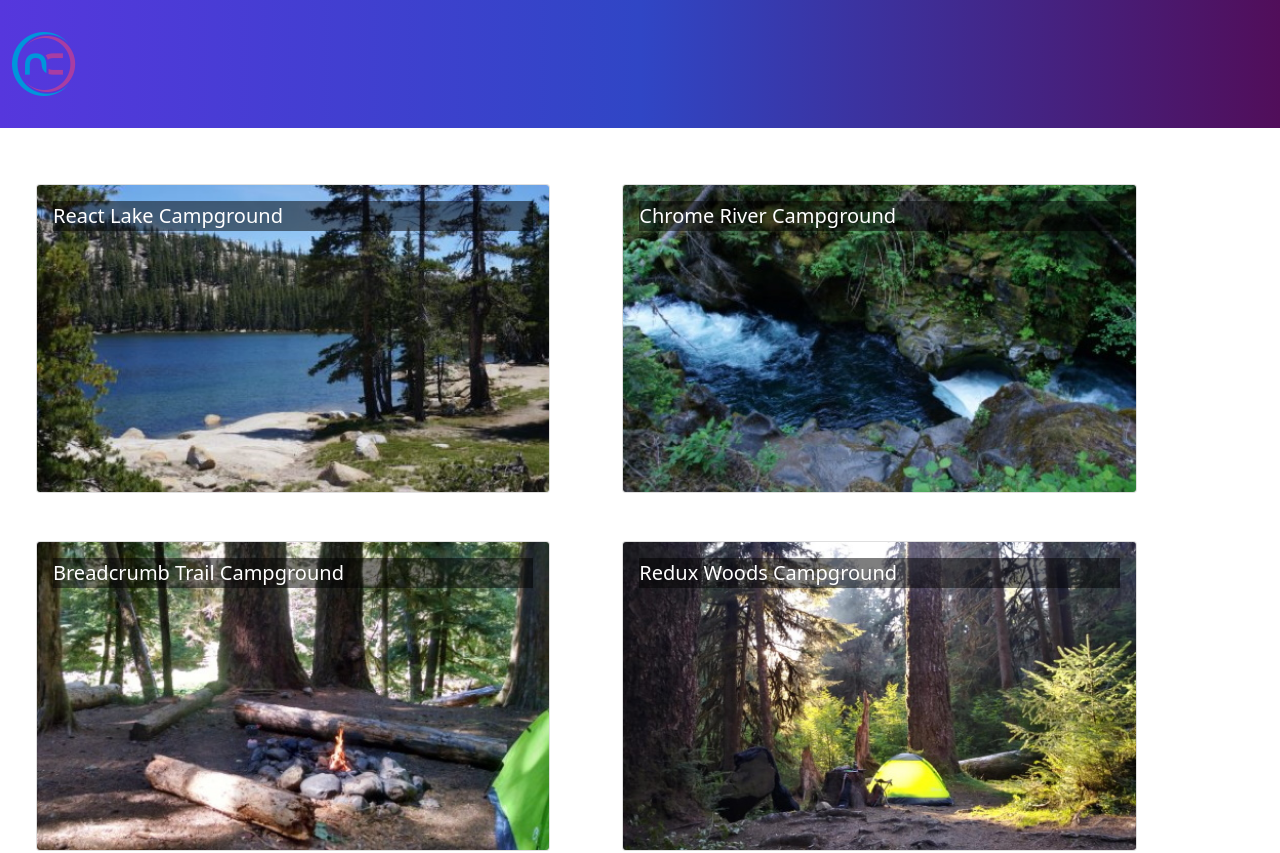
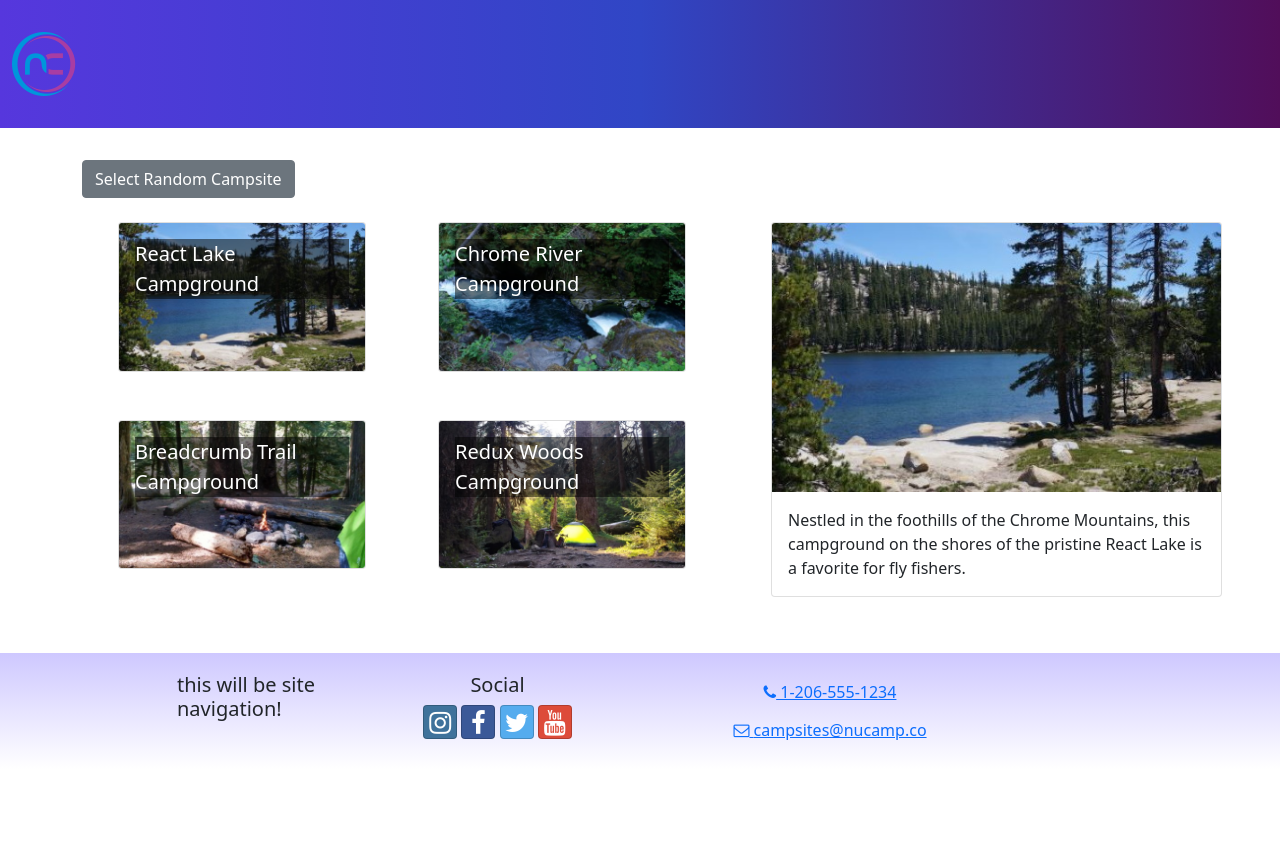
Before and after one commit to j-chaney3/nc-react, a React (Create React App) app in the folder nucampsite/: page / in a window 1280 px wide. Shown: the top 853 px of the page. After the commit the page ends 800 px from the top, so only its background shows below. Built offline with nearby package versions, Linux system fonts and the light colour scheme.

Commit message:
CampsitesDirectoryPage and CampsiteDetail

```diff
--- a/nucampsite/src/App.js
+++ b/nucampsite/src/App.js
@@ -1,13 +1,13 @@
 import Header from './components/Header';
 import Footer from './components/Footer';
 import './App.css';
-import CampsitesList from './features/campsites/CampsitesList';
+import CampsitesDirectoryPage from './pages/CampsitesDirectoryPage';
 
 function App() {
 	return (
 		<div className="App">
 			<Header />
-			<CampsitesList />
+			<CampsitesDirectoryPage />
 			<Footer />
 		</div>
 	);
--- /dev/null
+++ b/nucampsite/src/features/campsites/CampsiteDetail.js
@@ -0,0 +1,18 @@
+import {Card, CardImg, CardText, CardBody, Col} from 'reactstrap';
+
+const CampsiteDetail = ({campsite}) => {
+    const {image, name, description} = campsite;
+
+    return (
+        <Col md='12' className='m-4'>
+            <Card>
+                <CardImg top src={image} alt={name} />
+                <CardBody>
+                    <CardText>{description}</CardText>
+                </CardBody>
+            </Card>
+        </Col>
+    );
+};
+
+export default CampsiteDetail;
--- /dev/null
+++ b/nucampsite/src/pages/CampsitesDirectoryPage.js
@@ -0,0 +1,31 @@
+import { Container, Row, Col, Button } from 'reactstrap';
+import CampsiteDetail from '../features/campsites/CampsiteDetail';
+import CampsitesList from '../features/campsites/CampsitesList';
+import { selectRandomCampsite } from '../features/campsites/campsitesSlice';
+
+const CampsitesDirectoryPage = () => {
+	let selectedCampsite = selectRandomCampsite();
+
+	const toggleCampite = () => {
+		selectedCampsite = selectRandomCampsite();
+		console.log(selectedCampsite);
+	};
+
+	return (
+		<Container>
+			<Button onClick={() => toggleCampite()}>
+				Select Random Campsite
+			</Button>
+			<Row>
+				<Col sm="5" md="7">
+					<CampsitesList />
+				</Col>
+				<Col sm="7" md="5">
+					<CampsiteDetail campsite={selectedCampsite} />
+				</Col>
+			</Row>
+		</Container>
+	);
+};
+
+export default CampsitesDirectoryPage;
```
